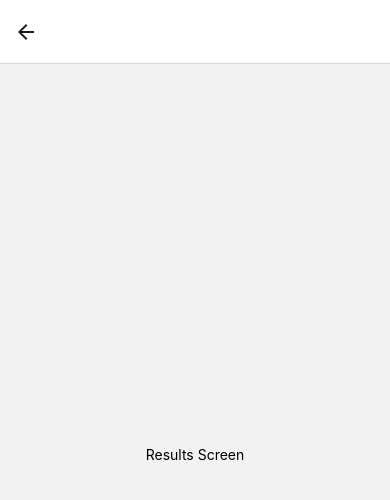
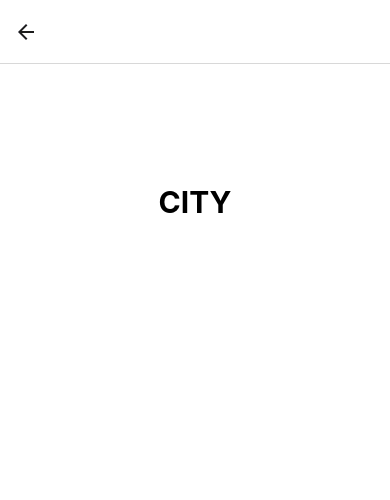
Before and after one commit to albin-karlsson/city-pop, a React Native app: screen /Results in a window 390 px wide. Shown: the top 500 px of the page. Built offline with nearby package versions, Linux system fonts and the light colour scheme.

Commit message:
Style ResultsScreen

```diff
--- a/components/ResultsScreen.js
+++ b/components/ResultsScreen.js
@@ -1,5 +1,5 @@
 import React, { useEffect } from "react";
-import { View, Text } from "react-native";
+import { StyleSheet, View, Text } from "react-native";
 
 function ResultsScreen({ navigation }) {
   useEffect(() => {
@@ -11,10 +11,23 @@
   }, []);
 
   return (
-    <View style={{ flex: 1, alignItems: "center", justifyContent: "center" }}>
-      <Text>Results Screen</Text>
+    <View style={styles.container}>
+      <Text style={styles.header}>CITY</Text>
     </View>
   );
 }
 
 export default ResultsScreen;
+
+const styles = StyleSheet.create({
+  container: {
+    flex: 1,
+    backgroundColor: "#fff",
+  },
+  header: {
+    marginTop: 120,
+    fontSize: 30,
+    fontWeight: "bold",
+    textAlign: "center",
+  },
+});
```
